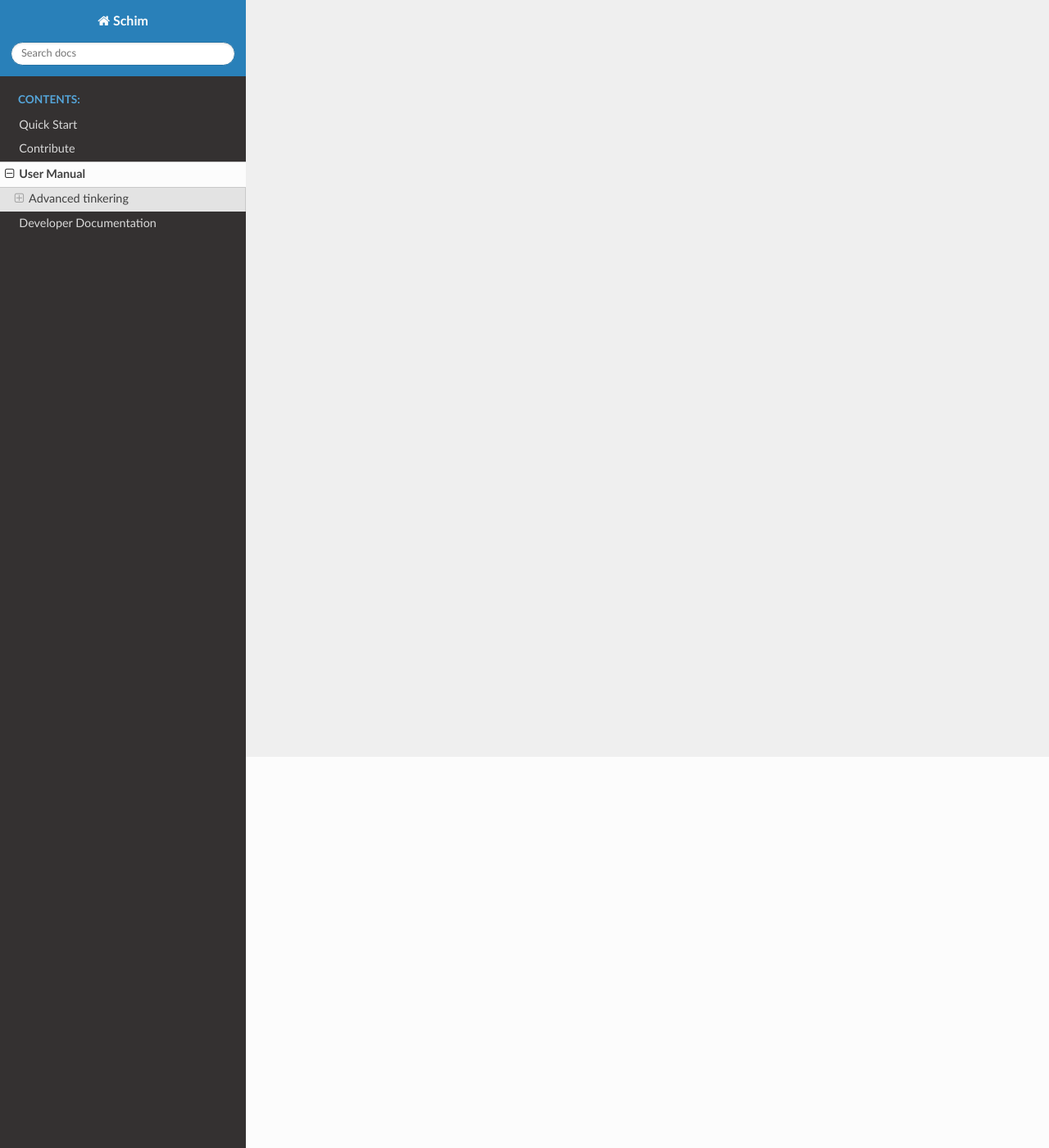
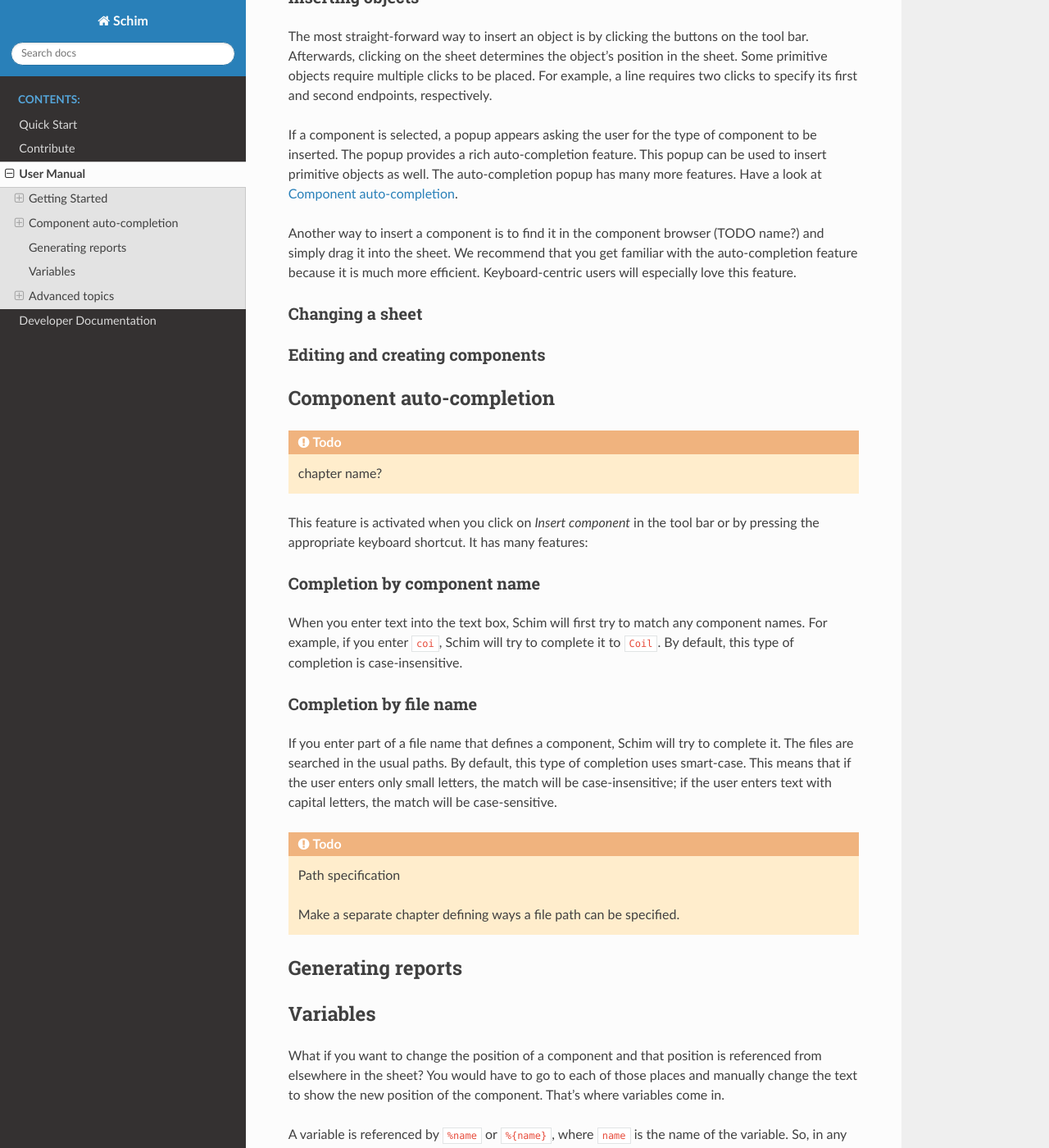
Before and after one commit to schim-app/schim, a Sphinx documentation site: the page built from docs/manual/index.rst, in a window 1280 px wide and 1400 px high, scrolled down 477 px. Shown: the whole window at 82% size. Built offline with Sphinx 7.4.7 and the Read the Docs theme 2.0.0, drawn with Linux system fonts in a browser that asks for light colours; pages that are not in the unit, such as notebooks, are missing from menus; some of the changed text lies outside the part shown.

Commit message:
Add more preemptive documentation

```diff
--- a/docs/developer/getting-started.rst
+++ b/docs/developer/getting-started.rst
@@ -28,7 +28,7 @@ Directory Structure
 For the sake of clarity, ``.cpp`` files with matching ``.h`` files have been
 omitted. All ``.h`` files have matching ``.cpp`` files.
 
-.. include:: ../_build/tree.txt
+.. include:: tree.txt
    :literal:
 
 Conceptual Structure
--- a/docs/man/schim.rst
+++ b/docs/man/schim.rst
@@ -18,8 +18,8 @@ SYNOPSIS
 
 schim [--version] [--help] [<command>] [<options>]
 
-By default, if no <command> is specified, **schim-editor(1)** is run. This can be
-changed in the configuration (see **schim-config(1)**).
+By default, if no <command> is specified, **schim-editor(1)** is run. This can
+be changed in the configuration (see **schim-config(1)**).
 
 DESCRIPTION
 ===========
@@ -42,7 +42,7 @@ SCHIM COMMANDS
 
 schim-editor(1)
 ---------------
-Launch Schim's graphical editor. The default command unless changed in
+Launch Schim's graphical editor. This is the default command unless changed in
 configuration (see **schim-config(1)**).
 
 schim-export(1)
--- a/docs/manual/index.rst
+++ b/docs/manual/index.rst
@@ -4,10 +4,141 @@ User Manual
 
 .. toctree::
 
-Advanced tinkering
+Getting Started
+===============
+
+...
+
+Whenever you are unsure what something does, try dragging your mouse over it and
+pressing **Shift+F1**. This will open a help page for that specific widget, if
+one exists. This will work for many widgets. If you press only **F1**, a
+general help page will open.
+
+Opening a project
+-----------------
+
+The workspace
+-------------
+
+Inserting objects
+-----------------
+
+The most straight-forward way to insert an object is by clicking the buttons on
+the tool bar. Afterwards, clicking on the sheet determines the object's position
+in the sheet. Some primitive objects require multiple clicks to be placed. For
+example, a line requires two clicks to specify its first and second endpoints,
+respectively.
+
+If a component is selected, a popup appears asking the user for the type of
+component to be inserted. The popup provides a rich auto-completion feature.
+This popup can be used to insert primitive objects as well. The auto-completion
+popup has many more features. Have a look at :ref:`auto_completion`.
+
+Another way to insert a component is to find it in the component browser (TODO
+name?) and simply drag it into the sheet. We recommend that you get familiar
+with the auto-completion feature because it is much more efficient.
+Keyboard-centric users will especially love this feature.
+
+Changing a sheet
+----------------
+
+Editing and creating components
+-------------------------------
+
+.. _auto_completion:
+
+Component auto-completion
+=========================
+
+.. todo:: chapter name?
+
+This feature is activated when you click on *Insert component* in the tool bar
+or by pressing the appropriate keyboard shortcut. It has many features:
+
+Completion by component name
+----------------------------
+
+When you enter text into the text box, Schim will first try to match any
+component names. For example, if you enter ``coi``, Schim will try to complete
+it to ``Coil``. By default, this type of completion is case-insensitive.
+
+Completion by file name
+-----------------------
+
+If you enter part of a file name that defines a component, Schim will try to
+complete it. The files are searched in the usual paths. By default, this type of
+completion uses smart-case. This means that if the user enters only small
+letters, the match will be case-insensitive; if the user enters text with
+capital letters, the match will be case-sensitive.
+
+.. todo:: Path specification
+
+   Make a separate chapter defining ways a file path can be specified.
+
+Generating reports
 ==================
+
+.. _variables_manual:
+
+Variables
+=========
+
+What if you want to change the position of a component and that position is
+referenced from elsewhere in the sheet? You would have to go to each of those
+places and manually change the text to show the new position of the component.
+That's where variables come in.
+
+A variable is referenced by ``%name`` or ``%{name}``, where ``name`` is the name
+of the variable. So, in any object that displays text, any occurence of
+``%name`` or ``%{name}`` is replaced with the value of the variable named
+``name``. The ``%{name}`` should be used when the variable contents should be
+immediately followed by non-whitespace characters. For example, if the variable
+``%test`` has a value of *sch*, then the string ``%{test}im`` will be displayed
+as *schim*.  Had the curly braces been omitted, then the value of the variable
+``%testim`` would have been displayed.
+
+Each occurrence of ``%name`` or ``%{name}`` will be substituted with the
+corresponding value. If a variable is undefined it is assumed to have an empty
+string as its value.
+
+If you wish to display a ``%`` character, you should escape it with another
+``%``. I.e. ``%%`` is displayed as *%*.
+
+There are a few built-in variables:
+
++-------------+---------+----------------------------------------+
+| Name        | Aliases | Description                            |
++=============+=========+========================================+
+| designation | d dt    | Standard component identifier          |
++-------------+---------+----------------------------------------+
+| function    | f       | The function group of the component    |
++-------------+---------+----------------------------------------+
+| location    | l       | The mounting location of the component |
++-------------+---------+----------------------------------------+
+| name        | n       | The component name                     |
++-------------+---------+----------------------------------------+
+| page        | p pg    | The current page                       |
++-------------+---------+----------------------------------------+
+| author      | a       | The author of the project              |
++-------------+---------+----------------------------------------+
+| date        | D       | The export date                        |
++-------------+---------+----------------------------------------+
+| page_total  | pt      | The total number of sheets             |
++-------------+---------+----------------------------------------+
+
+The user can define any number of additional variables. Each variable has the
+following properties:
+
+* Name - the name with which to reference it
+* Aliases - a list of abbreviations separated by spaces
+* Value - the value with which to replace each occurence of ``%name``
+* Description - useful for better organization, but can be omitted
+
+Advanced topics
+===============
 
 .. toctree::
    :maxdepth: 1
 
-   file-formats/index.rst
+   file-formats.rst
+   cli.rst
```
Also changed, not shown: docs/developer/model/index.rst (+7 -0 lines), docs/developer/tree.txt (added, +34 -0 lines), docs/index.rst (+5 -5 lines), docs/manual/cli.rst (added, +13 -0 lines), docs/manual/file-formats.rst (renamed from docs/manual/file-formats/index.rst), 4 other files.
